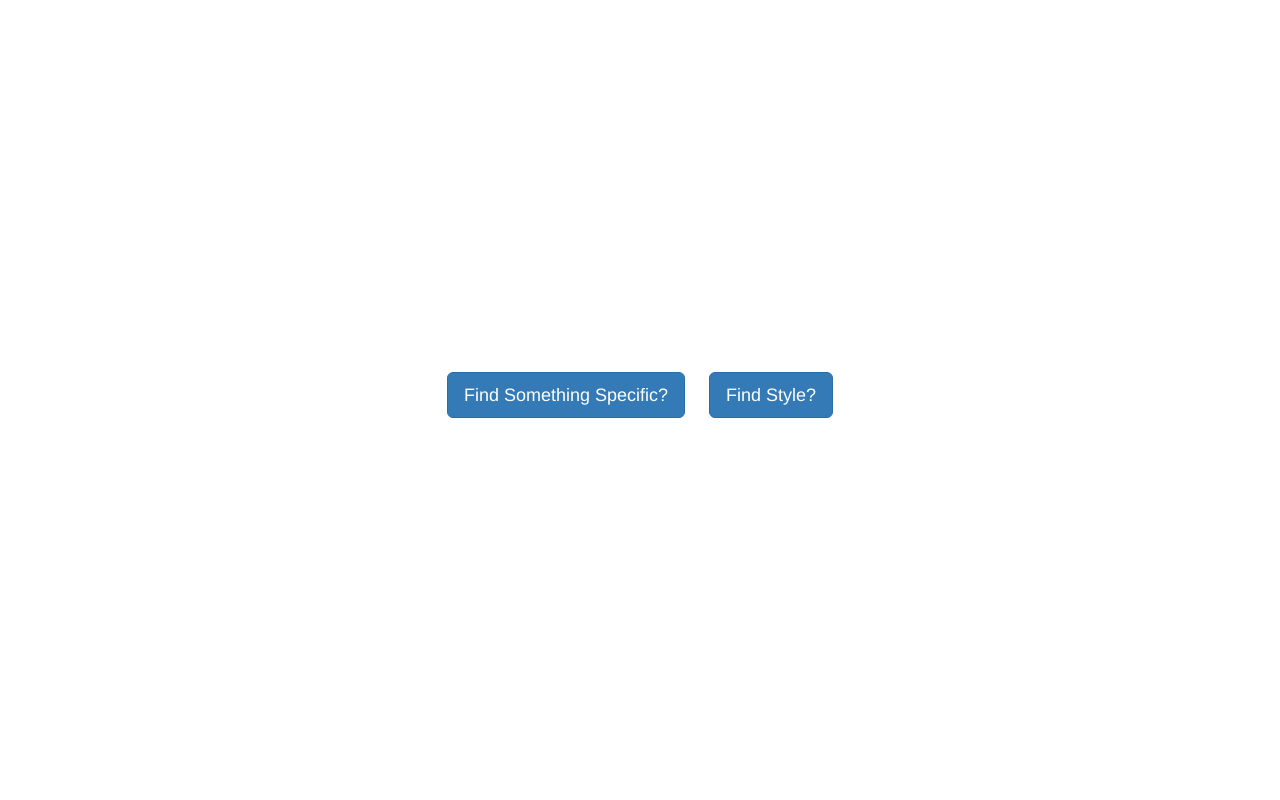
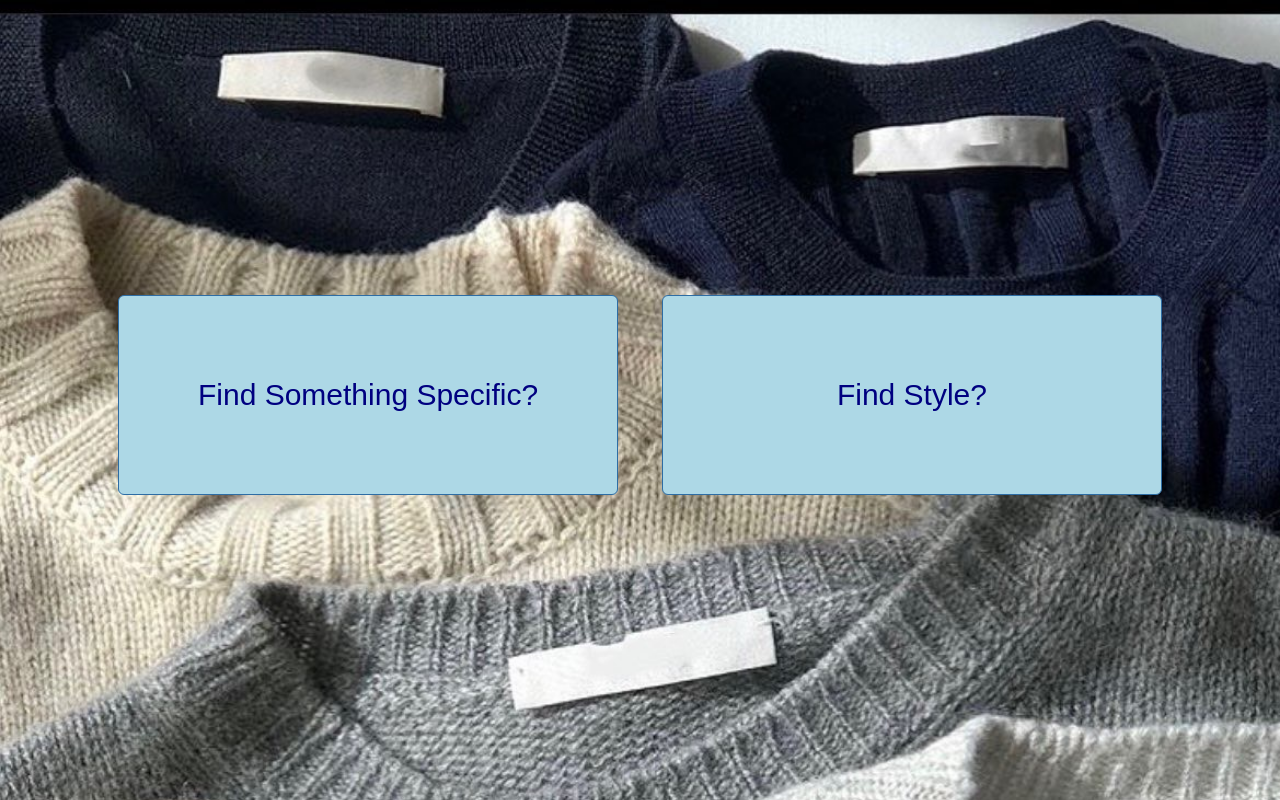
Before and after one commit to JacksonYang0315/Durhack2023, a plain HTML site: page index.html in a window 1280 px wide. Drawn offline with nearby package versions, Linux system fonts and the light colour scheme.

Commit message:
page 1 (much better version)
adjust the buttons
change the font
add the background image

```diff
--- a/index.html
+++ b/index.html
@@ -18,6 +18,9 @@
           display: flex;
           justify-content: center;
           align-items: center;
+          background: url('cover.jpg') no-repeat fixed;
+          background-size: cover;
+
           margin: 0;
         }
 
@@ -26,7 +29,13 @@
         }
 
         .button-container button {
-          margin: 10px;
+          width: 500px;
+          height: 200px;
+          margin: 20px;
+          font-size: 30px;
+          background-color: #ADD8E6;
+          color: #000080;
+          font-family: fantasy;
         }
       </style>
 
```
Also changed, not shown: cover.jpg (added).
